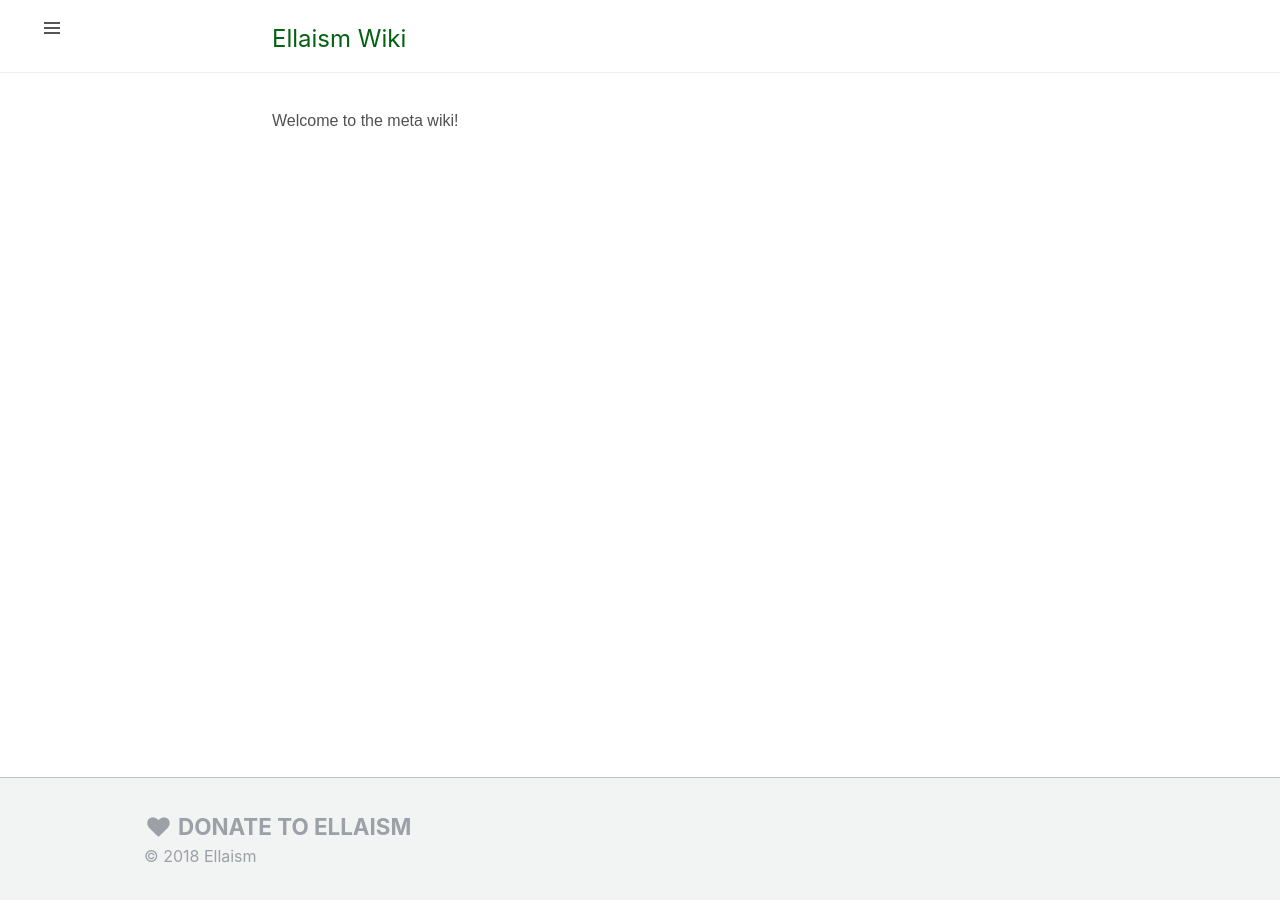
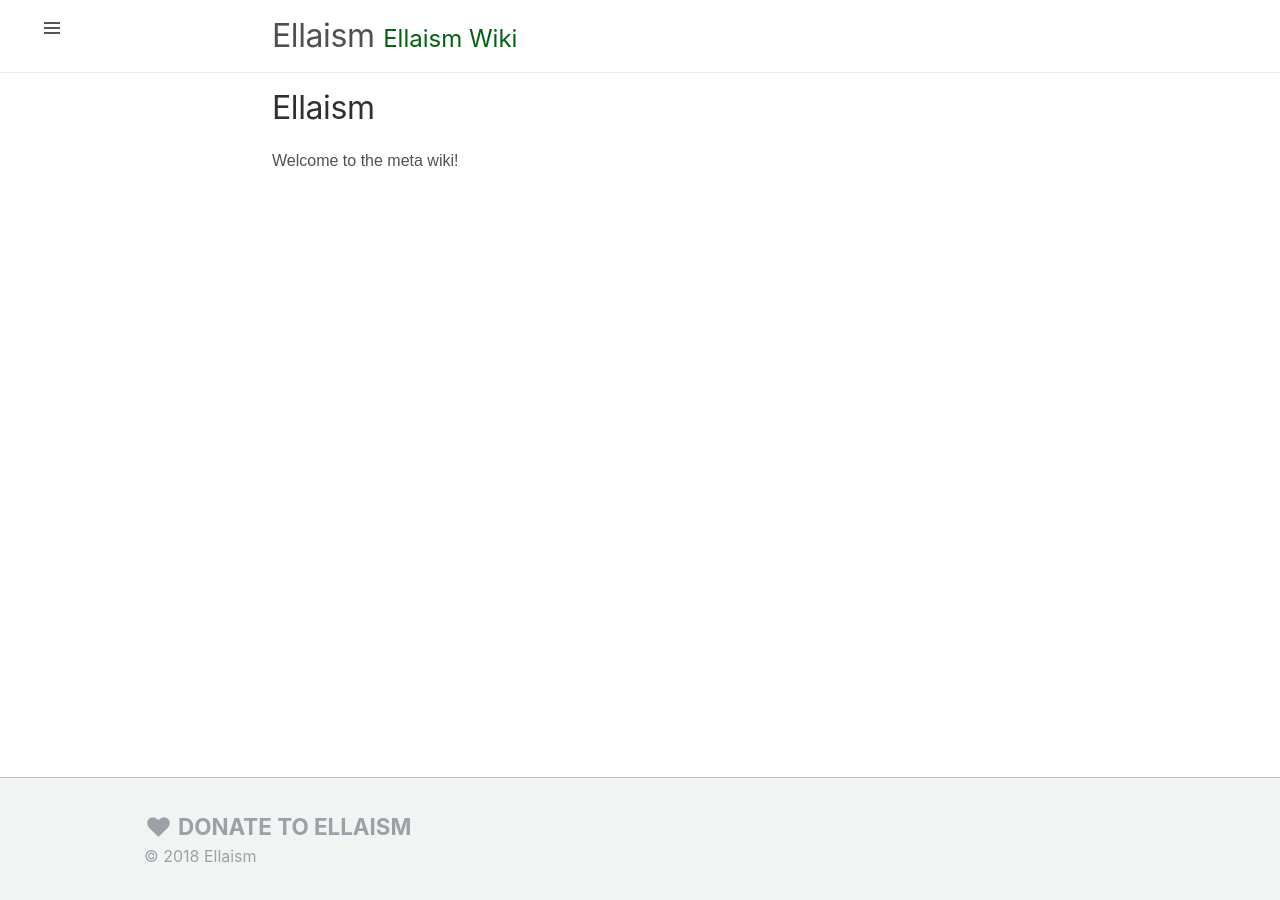
Before and after one commit to ellaism/wiki, a Jekyll site: the page built from Home.md, in a window 1280 px wide. Built offline with Jekyll 4.4.1, drawn with Linux system fonts in a browser that asks for light colours; nearby versions of some CDN libraries; our own code applies the rules of GitHub Pages for plain Markdown files.

Commit message:
Wiki Update

```diff
--- a/Home.md
+++ b/Home.md
@@ -1 +1,6 @@
+---
+title: Ellaism
+permalink: index.html
+---
+
 Welcome to the meta wiki!
```
